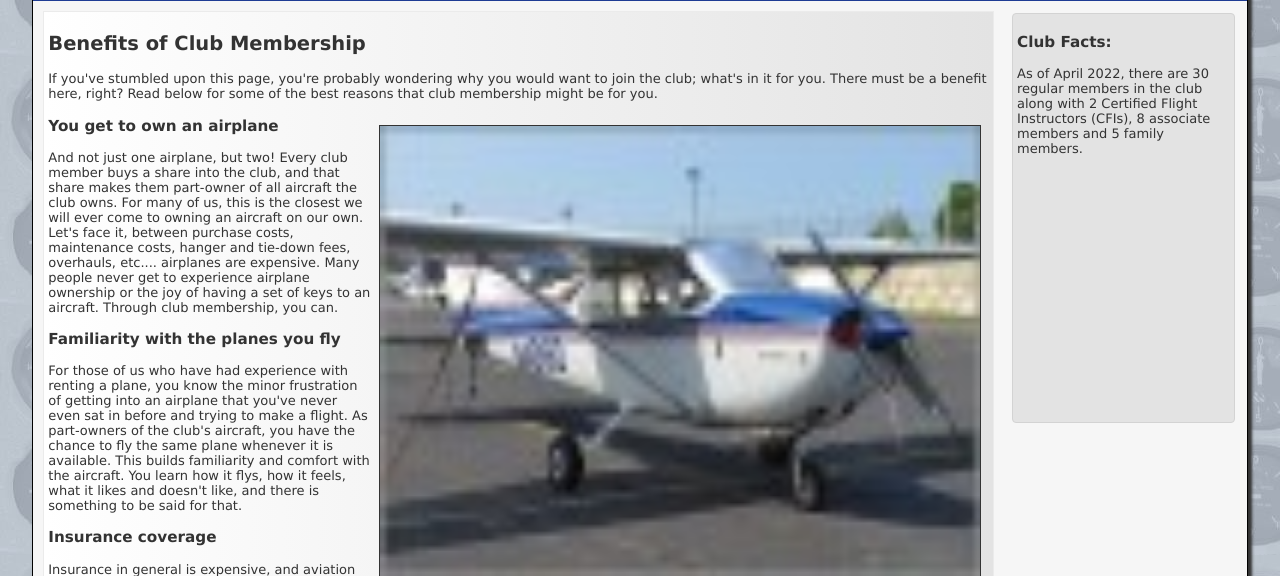
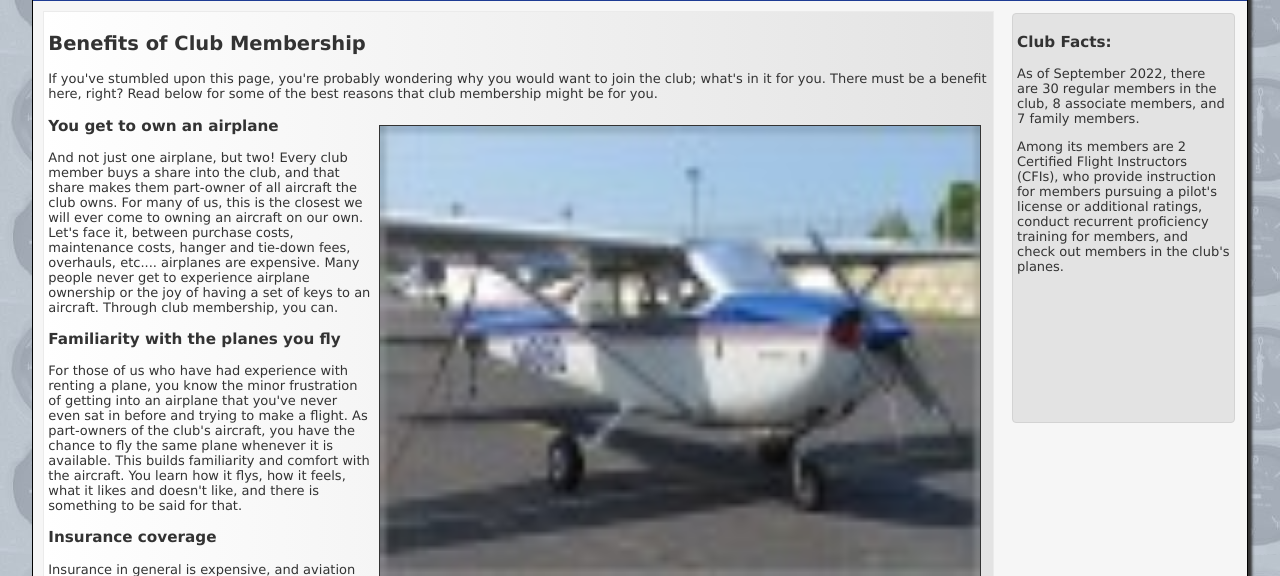
Before and after one commit to gatheall/BEFC, a PHP site: page /benefits.php in a window 1280 px wide. Shown: the part 192-768 px from the top of the page. Run offline with PHP 8.4, Linux system fonts and the light colour scheme; some libraries are stand-ins or nearby versions.

Commit message:
- Updated the number of members.
- Added details about CFI roles.

```diff
--- a/website/benefits.php
+++ b/website/benefits.php
@@ -87,8 +87,14 @@ Vineyard, or take the whole family for a vacation to Ohio.</p>
 		<div id="rightcolumn">
 		<h3>Club Facts:</h3>
 
-<p>As of April 2022, there are 30 regular members in the club along with 2
-Certified Flight Instructors (CFIs), 8 associate members and 5 family members.</p>
+<p>As of September 2022, there are 30 regular members in the club, 8
+associate members, and 7 family members.</p>
+
+<p>Among its members are 2 Certified Flight Instructors (CFIs), who
+provide instruction for members pursuing a pilot's license or additional
+ratings, conduct recurrent proficiency training for members, and check
+out members in the club's planes.</P>
+
 
 <p>&nbsp;</p>
 
```
